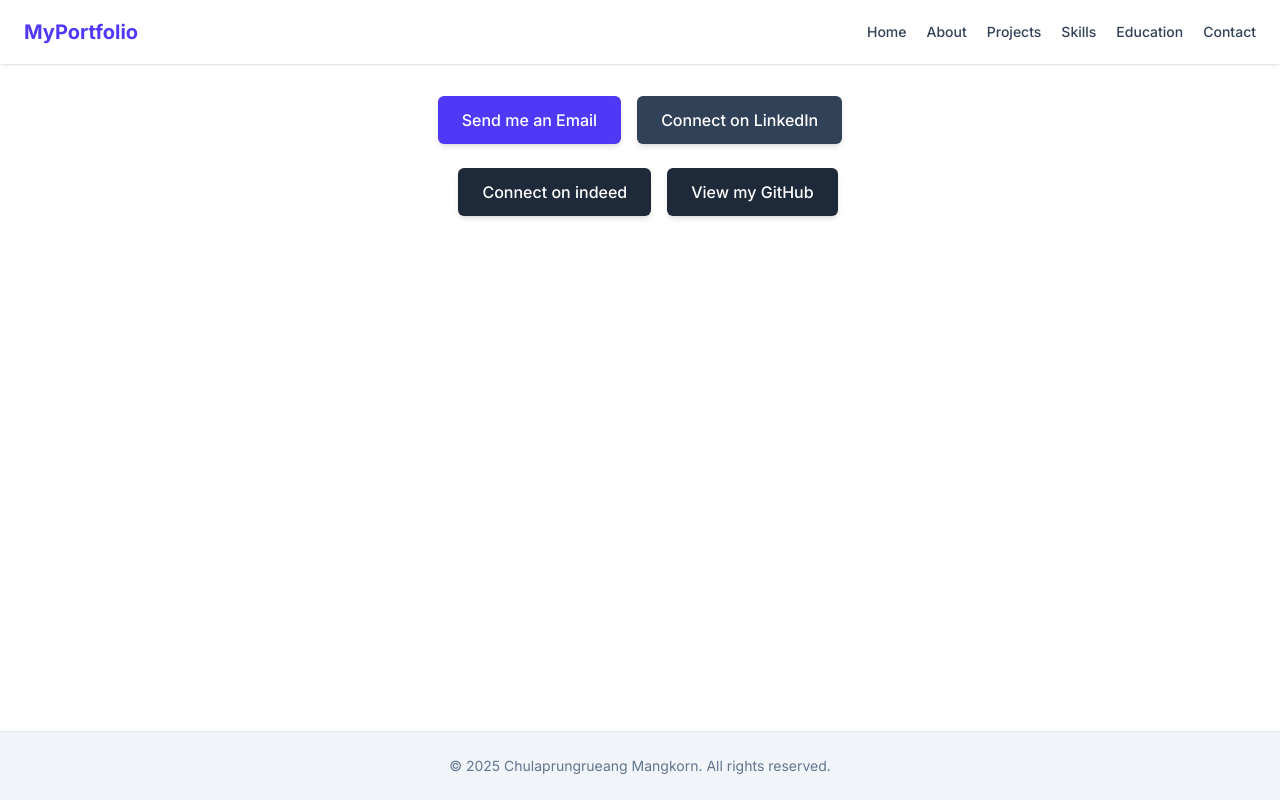
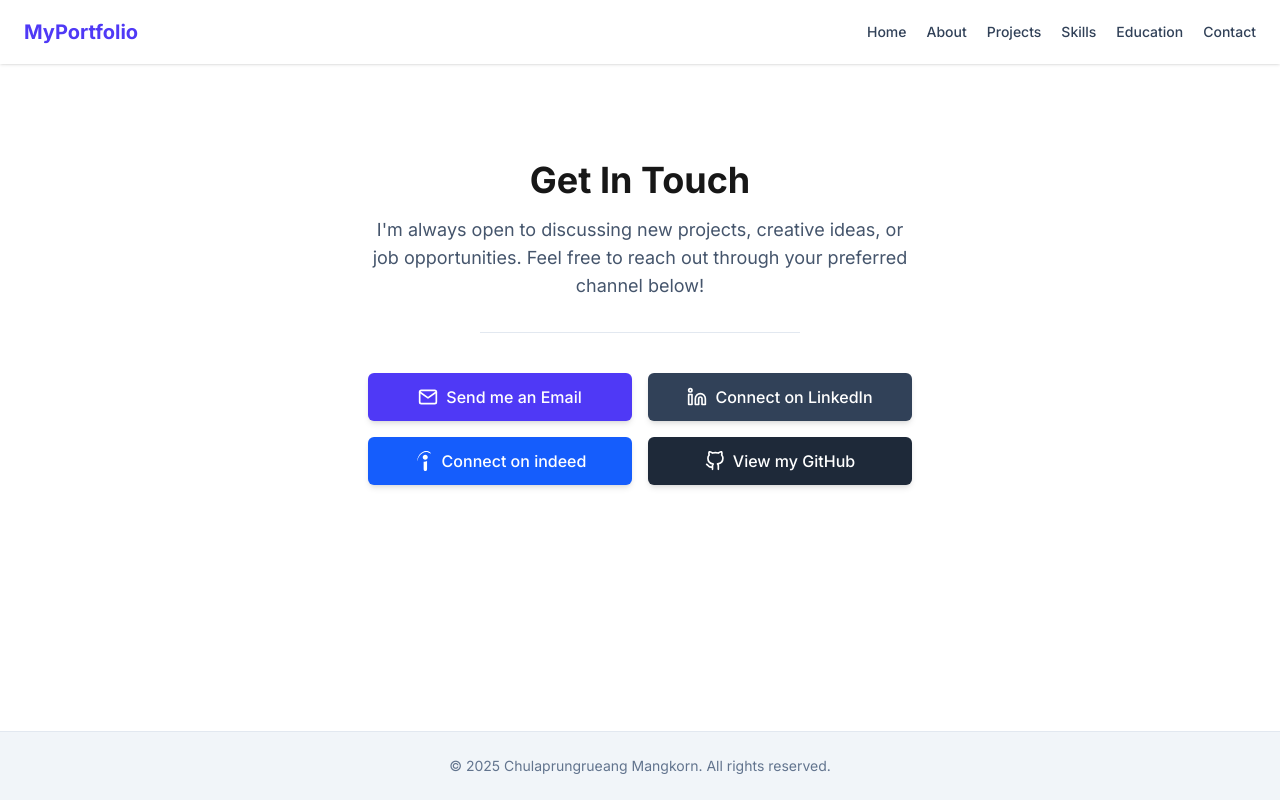
Before and after one commit to ChuMangkorn/portfolio, a Next.js app: page /contact in a window 1280 px wide. Built offline with nearby package versions, Linux system fonts and the light colour scheme; some icons are missing.

Commit message:
update icon contact

```diff
--- a/src/app/contact/page.jsx
+++ b/src/app/contact/page.jsx
@@ -1,53 +1,69 @@
+// app/contact/page.jsx
 'use client';
 
+// 1. แก้ไข Import Icons
+import { FiMail, FiLinkedin, FiGithub } from 'react-icons/fi';
+import { SiIndeed } from 'react-icons/si'; // <--- แก้ไขตรงนี้: Import SiIndeed จาก si
+
 export default function ContactPage() {
-  // ... (rest of the component)
 
   return (
-    <div className="max-w-xl mx-auto text-center">
-      {/* ... (h1 and p tags) */}
-      <div className="space-y-6">
-        {/* Email */}
+    <div className="max-w-xl mx-auto text-center py-10 md:py-16">
+
+      <h1 className="text-3xl md:text-4xl font-bold mb-4">
+        Get In Touch
+      </h1>
+      <p className="text-lg text-slate-600 mb-8 px-4">
+        I'm always open to discussing new projects, creative ideas, or job opportunities. Feel free to reach out through your preferred channel below!
+      </p>
+
+      <hr className="max-w-xs mx-auto mb-10 border-slate-200" />
+
+      <div className="grid grid-cols-1 sm:grid-cols-2 gap-4 px-4">
+
+        {/* Email Button with Icon */}
         <a
           href="mailto:chu.mangkorn@gmail.com"
-          className="inline-flex items-center justify-center space-x-2 bg-indigo-600 hover:bg-indigo-700 text-white font-medium py-3 px-6 rounded-md transition-all duration-200 shadow-md hover:shadow-lg w-full md:w-auto hover:scale-105 transform" // Added transform effects
+          className="inline-flex items-center justify-center space-x-2 bg-indigo-600 hover:bg-indigo-700 text-white font-medium py-3 px-6 rounded-md transition-all duration-200 shadow-md hover:shadow-lg hover:scale-105 transform"
         >
-          {/* <FiMail className="w-5 h-5" /> */}
+          <FiMail className="w-5 h-5" />
           <span>Send me an Email</span>
         </a>
 
-        {/* LinkedIn */}
+        {/* LinkedIn Button with Icon */}
         <a
           href="https://www.linkedin.com/in/chulaprungrueang-mangkorn"
           target="_blank"
           rel="noopener noreferrer"
-          className="inline-flex items-center justify-center space-x-2 bg-slate-700 hover:bg-slate-800 text-white font-medium py-3 px-6 rounded-md transition-all duration-200 shadow-md hover:shadow-lg w-full md:w-auto ml-0 md:ml-4 mt-4 md:mt-0 hover:scale-105 transform" // Added transform effects
+          className="inline-flex items-center justify-center space-x-2 bg-slate-700 hover:bg-slate-800 text-white font-medium py-3 px-6 rounded-md transition-all duration-200 shadow-md hover:shadow-lg hover:scale-105 transform"
         >
-          {/* <FiLinkedin className="w-5 h-5" /> */}
+          <FiLinkedin className="w-5 h-5" />
           <span>Connect on LinkedIn</span>
         </a>
 
-        {/* Indeed */}
+        {/* Indeed Button with Icon */}
         <a
           href="https://profile.indeed.com/p/mangkornc-sykyjft"
           target="_blank"
           rel="noopener noreferrer"
-          className="inline-flex items-center justify-center space-x-2 bg-gray-800 hover:bg-gray-900 text-white font-medium py-3 px-6 rounded-md transition-all duration-200 shadow-md hover:shadow-lg w-full md:w-auto ml-0 md:ml-4 mt-4 md:mt-0 hover:scale-105 transform" // Added transform effects
+          className="inline-flex items-center justify-center space-x-2 bg-blue-600 hover:bg-blue-700 text-white font-medium py-3 px-6 rounded-md transition-all duration-200 shadow-md hover:shadow-lg hover:scale-105 transform"
         >
-          {/* <Fiindeed className="w-5 h-5" /> */}
+          {/* --- 2. แก้ไขการเรียกใช้ไอคอน --- */}
+          <SiIndeed className="w-5 h-5" /> {/* <--- แก้ไขตรงนี้: ใช้ SiIndeed */}
           <span>Connect on indeed</span>
         </a>
 
-        {/* GitHub */}
+        {/* GitHub Button with Icon */}
         <a
           href="https://github.com/ChuMangkorn"
           target="_blank"
           rel="noopener noreferrer"
-          className="inline-flex items-center justify-center space-x-2 bg-gray-800 hover:bg-gray-900 text-white font-medium py-3 px-6 rounded-md transition-all duration-200 shadow-md hover:shadow-lg w-full md:w-auto ml-0 md:ml-4 mt-4 md:mt-0 hover:scale-105 transform" // Added transform effects
+          className="inline-flex items-center justify-center space-x-2 bg-gray-800 hover:bg-gray-900 text-white font-medium py-3 px-6 rounded-md transition-all duration-200 shadow-md hover:shadow-lg hover:scale-105 transform"
         >
-          {/* <FiGithub className="w-5 h-5" /> */}
+          <FiGithub className="w-5 h-5" />
           <span>View my GitHub</span>
         </a>
+
       </div>
     </div>
   );
```
